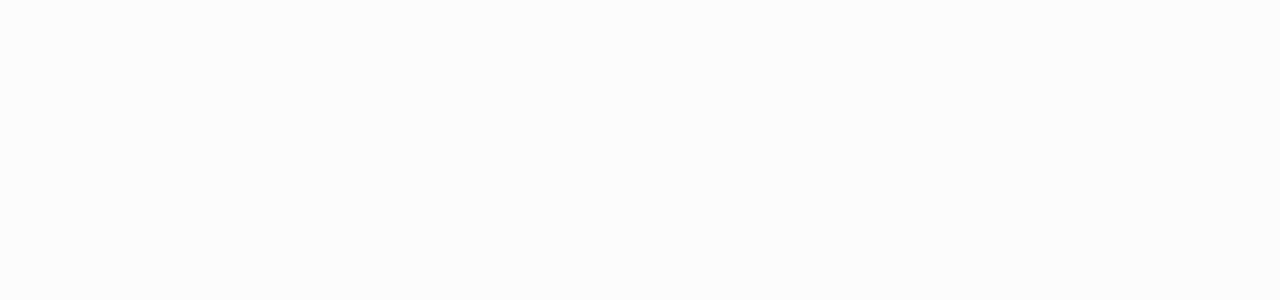
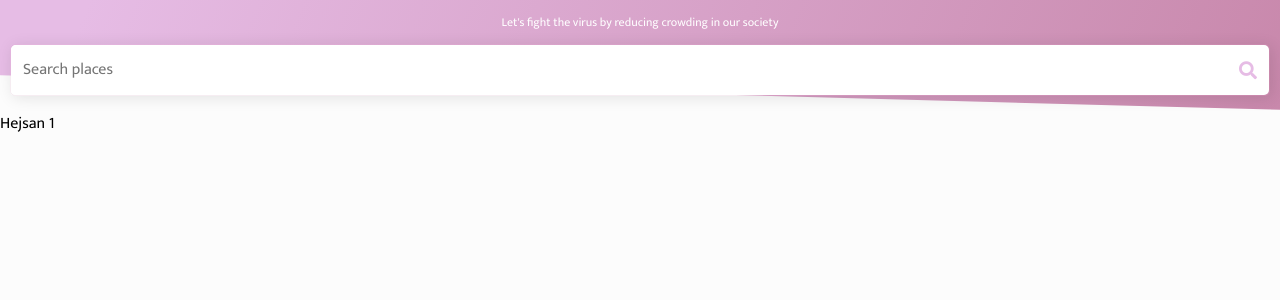
Before and after one commit to goa-codebet/flockerrty, a React (Create React App) app: page /place/1 in a window 1280 px wide. Shown: the top 300 px of the page. Built offline with nearby package versions, Linux system fonts and the light colour scheme.

Commit message:
Add place page

```diff
--- a/src/configs/routes.js
+++ b/src/configs/routes.js
@@ -1,7 +1,8 @@
 import React from 'react';
 import { BrowserRouter as Router, Switch, Route } from 'react-router-dom';
+import Header from '../components/header';
 import IndexPage from '../pages/index';
-import LocationPage from '../pages/location';
+import PlacePage from '../pages/place-page';
 
 const routes = [
   {
@@ -10,14 +11,15 @@
     exact: true,
   },
   {
-    path: '/location',
-    component: LocationPage,
+    path: '/place/:id',
+    component: PlacePage,
   },
 ];
 
 export default function RouteConfig() {
   return (
     <Router>
+      <Header />
       <Switch>
         {routes.map((route, i) => (
           <RouteWithSubRoutes key={i} {...route} />
@@ -31,7 +33,7 @@
   return (
     <Route
       path={route.path}
-      render={(props) => <route.component {...props} routes={route.routes} />}
+      render={props => <route.component {...props} routes={route.routes} />}
     />
   );
 }
--- a/src/pages/index.js
+++ b/src/pages/index.js
@@ -1,7 +1,6 @@
 import React from 'react';
-import Header from '../components/header';
 import TabView from '../components/tab-view';
-import PlacesView from '../components/places-view';
+import PlacesView from '../components/places-list-view';
 import PlaceholderImage from '../images/placeholder.png';
 import Slider from '../components/slider';
 
@@ -50,7 +49,6 @@
 export default function IndexPage() {
   return (
     <div>
-      <Header />
       <TabView views={tabViews} />
       <Slider />
     </div>
--- a/src/pages/location.js
+++ /dev/null
@@ -1,9 +0,0 @@
-import React from 'react';
-
-export default function LocationPage() {
-  return (
-    <div>
-      <h1>Location</h1>
-    </div>
-  );
-}
--- /dev/null
+++ b/src/pages/place-page.js
@@ -0,0 +1,10 @@
+import React from 'react';
+import { useParams } from 'react-router-dom';
+
+const PlacePage = () => {
+  const { id } = useParams();
+
+  return <div className="PlaceView">Hejsan {id}</div>;
+};
+
+export default PlacePage;
--- a/src/styles/base.scss
+++ b/src/styles/base.scss
@@ -2,7 +2,6 @@
 @import 'typography.scss';
 @import 'colors.scss';
 
-/* Magic to be created here by Kimmie and Roberto */
 .container {
   margin: 0 10px;
   max-width: 100%;
```
Also changed, not shown: src/components/places-list-view/index.js (renamed from src/components/places-view/index.js), src/components/places-list-view/style.scss (renamed from src/components/places-view/style.scss).
